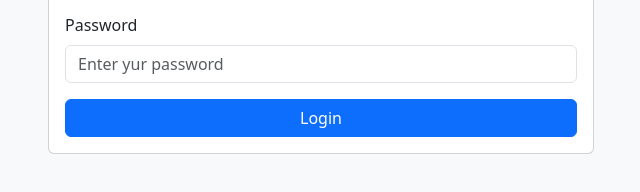
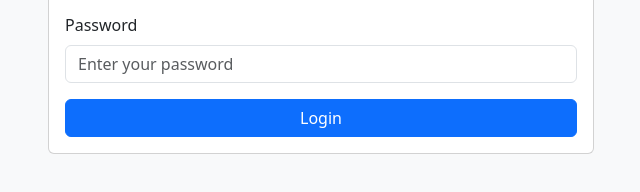
Before and after one commit to GabGr25/DEVOPS-TP1, a plain HTML site: page index.html in a window 1280 px wide. Shown: the part 196-388 px from the top of the page, 319-959 px from the left. Drawn offline with nearby package versions, Linux system fonts and the light colour scheme.

Commit message:
Fix: error syntax

```diff
--- a/index.html
+++ b/index.html
@@ -25,7 +25,7 @@
                             </div>
                             <div class="mb-3">
                                 <label for="password" class="form-label">Password</label>
-                                <input type="password" class="form-control" id="password" placeholder="Enter yur password" required>
+                                <input type="password" class="form-control" id="password" placeholder="Enter your password" required>
                             </div>
                             <button type="submit" class="btn btn-primary w-100">Login</button>
                         </form>
```
Also changed, not shown: 1 other file.
